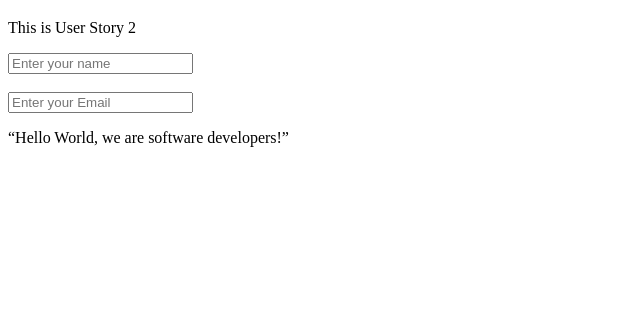
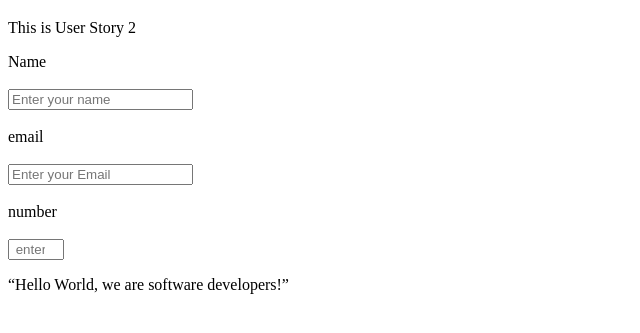
Before and after one commit to Abdoulaye-Thespy/Njigouh-Amanuel, a plain HTML site: page index.html in a window 1280 px wide. Shown: the part 61-394 px from the top of the page, without its empty margins (0-640 px from the left). Drawn offline with Linux system fonts and the light colour scheme.

Commit message:
point 8,910 and 11

```diff
--- a/index.html
+++ b/index.html
@@ -18,10 +18,15 @@
 
 <form id="survey-form">
 
-
+<label id="name-label"> Name </label><br><br>
 <input id="name" placeholder="Enter your name" required> </input>
 <br><br>
+<label id="email-label"> email </label><br><br>
 <input id ="email"  type = "email" placeholder="Enter your Email" required="">
+<br><br>
+<label id="number-label"> number </label> <br><br>
+
+<input id="number" type="number" min="1" max="50" placeholder=" enter a number between 1 and 50"> </input>
 
 </form>
 
```
